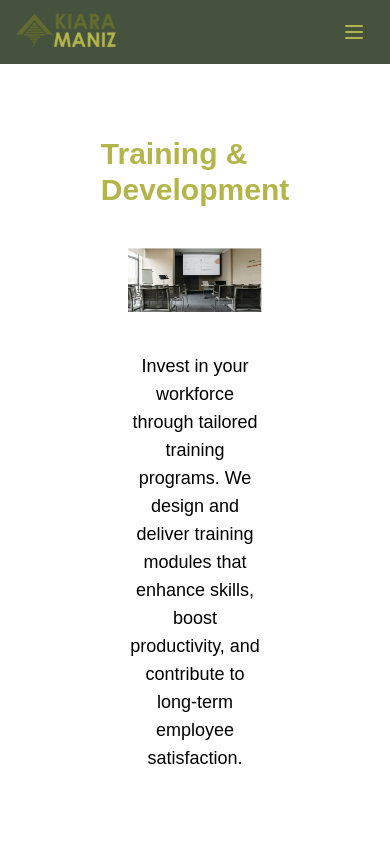
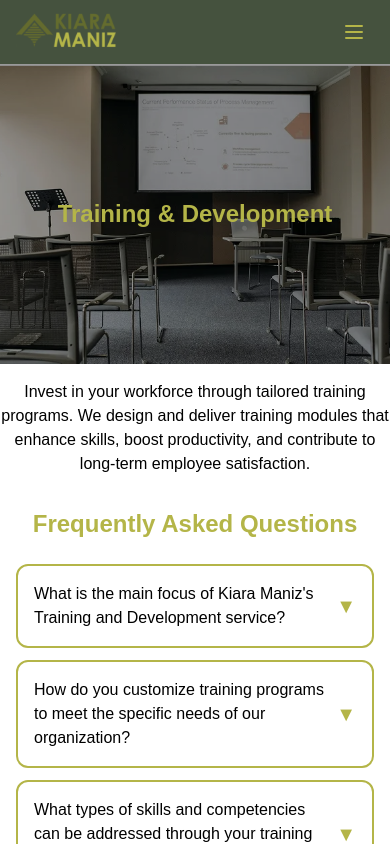
Before and after one commit to azrulwm/kiara-maniz, a Next.js app: page /consultancy in a window 390 px wide. Shown: the top 844 px of the page. Built offline with nearby package versions, Linux system fonts and the light colour scheme.

Commit message:
fix: Fixed the consultancy page to be mobile responsive

```diff
--- a/src/components/TrainingPage/Faq/Faq.tsx
+++ b/src/components/TrainingPage/Faq/Faq.tsx
@@ -7,8 +7,7 @@ const Faq = () => {
     header: 'Frequently Asked Questions',
     questions: [
       {
-        question:
-          'What is the main focus of Kiara Maniz’s Training and Development service?',
+        question: `What is the main focus of Kiara Maniz's Training and Development service?`,
         answer:
           'Our Training and Development service is centered around investing in your workforce. We design and deliver tailored training programs that aim to enhance skills, boost productivity, and contribute to long-term employee satisfaction.',
       },
@@ -21,8 +20,7 @@ const Faq = () => {
       {
         question:
           'What types of skills and competencies can be addressed through your training programs?',
-        answer:
-          'Our training programs cover a wide range of skills and competencies, including technical skills, leadership development, communication skills, problem-solving, and industry-specific expertise. Whether it’s enhancing existing skills or developing new ones, we create programs that align with the evolving needs of your workforce and industry.',
+        answer: `Our training programs cover a wide range of skills and competencies, including technical skills, leadership development, communication skills, problem-solving, and industry-specific expertise. Whether it's enhancing existing skills or developing new ones, we create programs that align with the evolving needs of your workforce and industry.`,
       },
       {
         question:
@@ -47,22 +45,22 @@ const Faq = () => {
 
   return (
     <div className="faq-section">
-      <div className="container mx-auto px-32 py-16">
-        <h1 className="mb-10 text-center text-3xl font-extrabold text-secondary">
+      <div className="container mx-auto px-4 py-8 md:px-32 md:py-16">
+        <h1 className="mb-6 text-center text-2xl font-extrabold text-secondary md:mb-10 md:text-3xl">
           {faqDetails.header}
         </h1>
-        <div className="mx-auto max-w-[840px] space-y-4">
+        <div className="mx-auto max-w-[840px] space-y-3 md:space-y-4">
           {faqDetails.questions.map((faq, index) => (
             <div key={index} className="rounded-xl border-2 border-secondary">
               <button
-                className="flex w-full items-center justify-between px-6 py-8"
+                className="flex w-full items-center justify-between px-4 py-4 md:px-6 md:py-8"
                 onClick={() => toggleAccordion(index)}
               >
-                <span className="text-left text-lg font-medium">
+                <span className="text-left text-base font-medium md:text-lg">
                   {faq.question}
                 </span>
                 <span
-                  className={`transform text-2xl text-secondary transition-transform duration-500 ${
+                  className={`ml-2 transform text-xl text-secondary transition-transform duration-500 md:text-2xl ${
                     activeIndex === index ? 'rotate-180' : ''
                   }`}
                 >
@@ -70,7 +68,9 @@ const Faq = () => {
                 </span>
               </button>
               {activeIndex === index && (
-                <div className="px-6 pb-4 pt-2 text-gray-600">{faq.answer}</div>
+                <div className="px-4 pb-4 pt-2 text-sm text-gray-600 md:px-6 md:text-base">
+                  {faq.answer}
+                </div>
               )}
             </div>
           ))}
--- a/src/components/TrainingPage/TrainingDevelopment/TrainingDevelopment.tsx
+++ b/src/components/TrainingPage/TrainingDevelopment/TrainingDevelopment.tsx
@@ -1,5 +1,6 @@
 import Image from 'next/image';
 import trainingDevelopmentImage from '@public/training-development.webp';
+
 const TrainingDevelopment = () => {
   const trainingDetails = {
     header: 'Training & Development',
@@ -8,19 +9,32 @@ const TrainingDevelopment = () => {
   };
   return (
     <div className="training-trainingpage">
-      <div className="container flex flex-col items-center justify-center gap-10 px-32 py-16">
-        <h1 className="mt-2 text-3xl font-extrabold text-secondary">
-          {trainingDetails.header}
-        </h1>
-        <Image
-          src={trainingDevelopmentImage}
-          alt="Training&development image"
-          width={900}
-          height={400}
-          priority
-          className="object-contain"
-        />
-        <p className="text-center text-lg">{trainingDetails.description}</p>
+      <div className="container flex flex-col items-center justify-center gap-4 p-0 md:gap-10 md:px-32 md:py-16">
+        {/* Header section with background image */}
+        <div className="relative w-full">
+          <div className="relative h-[300px] w-full md:h-[400px]">
+            <Image
+              src={trainingDevelopmentImage}
+              alt="Training&development image"
+              fill
+              priority
+              className="object-cover"
+            />
+            {/* Overlay to ensure text readability */}
+            <div className="absolute inset-0 bg-black/40" />
+            {/* Centered header text */}
+            <div className="absolute inset-0 flex items-center justify-center">
+              <h1 className="z-10 text-center text-2xl font-extrabold text-secondary md:text-3xl">
+                {trainingDetails.header}
+              </h1>
+            </div>
+          </div>
+        </div>
+
+        {/* Description paragraph */}
+        <p className="text-center text-base md:text-lg">
+          {trainingDetails.description}
+        </p>
       </div>
     </div>
   );
```
